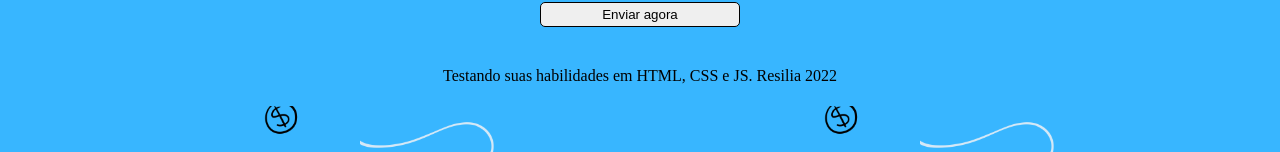
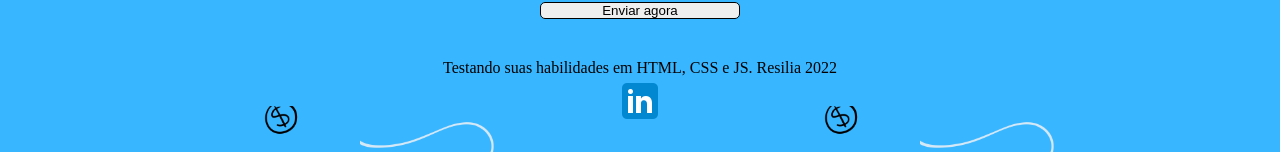
Before and after one commit to Marlonalvss/TODO-9, a React (Vite) app: page / in a window 1280 px wide. Shown: the part 721-873 px from the top of the page. Built offline with nearby package versions, Linux system fonts and the light colour scheme; no server answers.

Commit message:
:wrench: linkedin

```diff
--- a/src/components/Footer.jsx
+++ b/src/components/Footer.jsx
@@ -1,4 +1,5 @@
 import React from "react";
+import linkedin from "../assets/linkedin.png"
 
 function Footer() {
 
@@ -11,6 +12,7 @@ function Footer() {
       </div>
       <button className="fSubmit">Enviar agora</button>
       <p className="p2Footer">Testando suas habilidades em HTML, CSS e JS. Resilia 2022</p>
+      <a href="https://www.linkedin.com/in/marlon-alvss/"><img src={linkedin} alt="linkedin" /></a>
     </form>
   </footer>
 }
```
Also changed, not shown: src/assets/linkedin.png (added).
